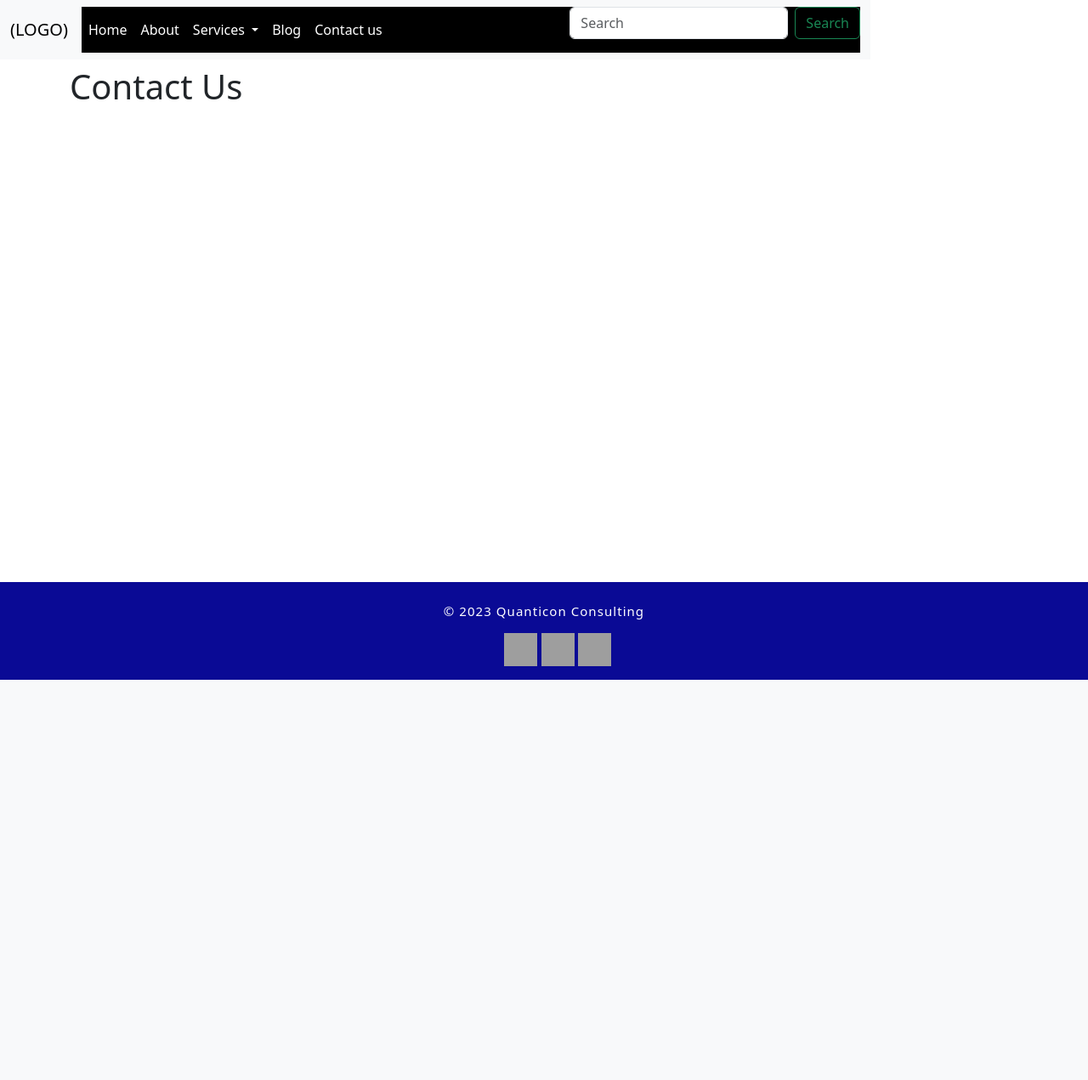
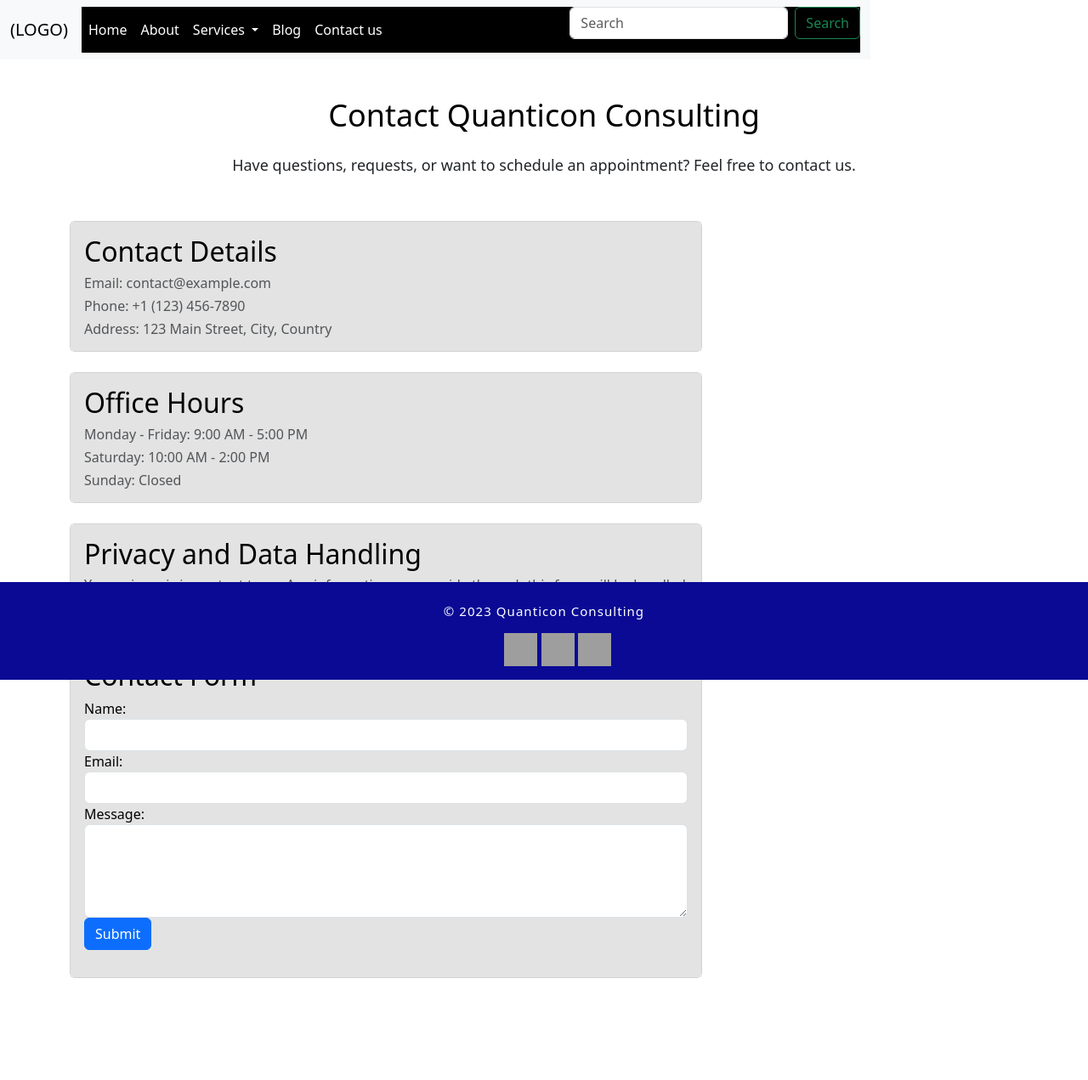
Before and after one commit to Udayraaa/Frontend, a Django app: page /contact/ in a window 1280 px wide. Shown: the whole page at 85% size. Before the commit the page ends 800 px from the top, so only its background shows below. Run offline with Django 3.2, Linux system fonts and the light colour scheme; grey boxes are pictures that could not be loaded.

Commit message:
Contact Us Page
Created an initial contact us page with example information. Still requires the form to have functionality. Test superuser (test, test123) also set up and connects to localhost:8000/admin

```diff
--- a/quanticonConsulting/core/settings.py
+++ b/quanticonConsulting/core/settings.py
@@ -15,7 +15,7 @@
 # SECURITY WARNING: don't run with debug turned on in production!
 DEBUG = True
 
-ALLOWED_HOSTS = ["127.0.0.1"]
+ALLOWED_HOSTS = ["127.0.0.1", "localhost"]
 
 
 # Application definition
--- a/quanticonConsulting/templates/website/contact.html
+++ b/quanticonConsulting/templates/website/contact.html
@@ -1,8 +1,104 @@
+{% extends "base.html" %}
+{% block title %} Contact Us {% endblock %}
+{% block content %}
+{% load static %}
+<style>
+    .body {
+        font-family: "cinzel", serif;
+        font-size: 18px;
+        background-color: #E3E3E3;
+    }
 
-{% extends "../base.html" %}
-{% block title %} Contact us {% endblock %}
-{% block content %}
+    .head_text {
+        color: white;
+    }
+
+    .card {
+        color: black;
+    }
+
+    /* Additional CSS for styling the header */
+    .header {
+        background-color: #ffff;
+        padding: 20px;
+        color: black;
+        text-align: center;
+    }
+
+    .header h3 {
+        font-size: 36px;
+    }
+
+    .header p {
+        font-size: 18px;
+    }
+</style>
+
+<header class="header">
+    <div class="container">
+        <div class="row">
+            <div class="col-md-8 col-md-10 mx-auto">
+                <div class="site-heading">
+                    <h3 class="site-heading my-4 mt-3">Contact Quanticon Consulting</h3>
+                    <p class="text-dark">Have questions, requests, or want to schedule an appointment? Feel free to contact us.</p>
+                </div>
+            </div>
+        </div>
+    </div>
+</header>
+
 <div class="container">
-<h1> Contact Us </h1>
+    <div class="col-md-8 mt-3 left">
+        <div class="card mb-4">
+            <div style="color: black; background-color: #E3E3E3;" class="card-body">
+                <h2 class="card-title">Contact Details</h2>
+                <p class="card-text text-muted h6">Email: contact@example.com</p>
+                <p class="card-text text-muted h6">Phone: +1 (123) 456-7890</p>
+                <p class="card-text text-muted h6">Address: 123 Main Street, City, Country</p>
+            </div>
+        </div>
+
+        <div class="card mb-4">
+            <div style="color: black; background-color: #E3E3E3;" class="card-body">
+                <h2 class="card-title">Office Hours</h2>
+                <p class="card-text text-muted h6">Monday - Friday: 9:00 AM - 5:00 PM</p>
+                <p class="card-text text-muted h6">Saturday: 10:00 AM - 2:00 PM</p>
+                <p class="card-text text-muted h6">Sunday: Closed</p>
+            </div>
+        </div>
+
+        <div class="card mb-4">
+            <div style="color: black; background-color: #E3E3E3;" class="card-body">
+                <h2 class="card-title">Privacy and Data Handling</h2>
+                <p class="card-text text-muted h6">
+                    Your privacy is important to us. Any information you provide through this form will be handled in accordance with our privacy policy. We do not share your information with third parties.
+                </p>
+            </div>
+        </div>
+
+        <div class="card mb-4">
+            <div style="color: black; background-color: #E3E3E3;" class="card-body">
+                <h2 class="card-title">Contact Form</h2>
+                <form action="/contact/" method="post">
+                    {% csrf_token %}
+                    <div class="form-group">
+                        <label for="name">Name:</label>
+                        <input type="text" class="form-control" id="name" name="name" required>
+                    </div>
+                    <div class="form-group">
+                        <label for="email">Email:</label>
+                        <input type="email" class="form-control" id="email" name="email" required>
+                    </div>
+                    <div class="form-group">
+                        <label for="message">Message:</label>
+                        <textarea class="form-control" id="message" name="message" rows="4" required></textarea>
+                    </div>
+                    <button type="submit" class="btn btn-primary">Submit</button>
+                </form>
+            </div>
+        </div>
+    </div>
 </div>
+<br/>
+<br/>
 {% endblock %}
```
Also changed, not shown: quanticonConsulting/db.sqlite3.
